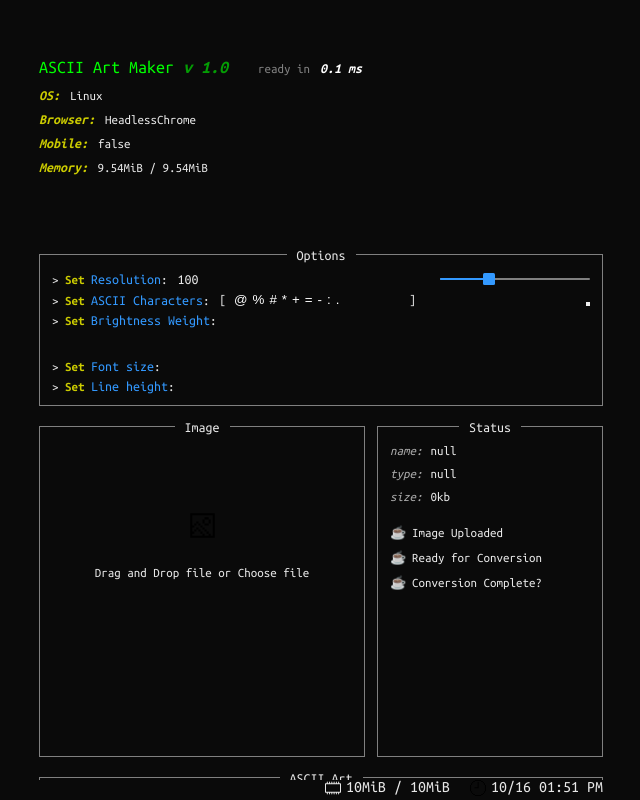
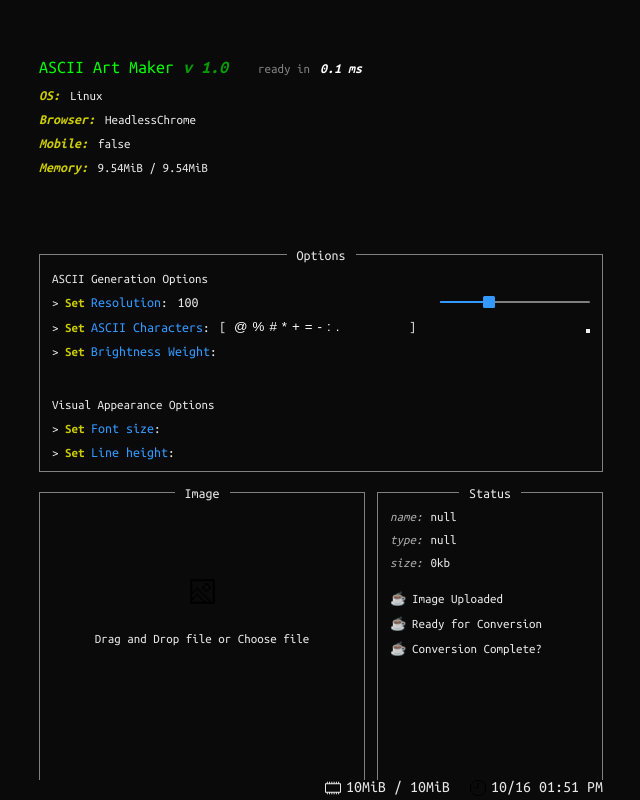
Before and after one commit to lofi-J/Ascii-Maker, a Next.js app: page /ascii/image in a window 1280 px wide. Shown: the whole page, without its empty margins (319-959 px from the left). Built offline with nearby package versions, Linux system fonts and the light colour scheme.

Commit message:
[Style] options 그룹 타이틀 추가

```diff
--- a/src/components/Options/Options.module.css
+++ b/src/components/Options/Options.module.css
@@ -6,7 +6,10 @@
     display: flex;
     flex: 1;
     flex-direction: column;
-    gap: 0.6rem;
+    gap: 1rem;
+    .title {
+      font-size: 1.3rem;
+    }
     .hr {
       border: none;
       margin: 1rem 0;
--- a/src/components/Options/Options.tsx
+++ b/src/components/Options/Options.tsx
@@ -75,6 +75,7 @@ const Options = ({onLoad, options, setOptions}: IOptionsProps) => {
   return (
     <div className={styles.container}>
       <div className={styles.options}>
+        <div className={styles.title}>ASCII Generation Options</div>
         <Option
           options={options}
           optionName={'Resolution'}
@@ -94,7 +95,8 @@ const Options = ({onLoad, options, setOptions}: IOptionsProps) => {
           setOptions={setOptions}
           optionKey={'brightnessWeight'}
         />
-        <hr className={styles.hr} />
+        <hr className={styles.hr}/>
+        <div className={styles.title}>Visual Appearance Options</div>
         <Option
           options={options}
           optionName={'Font size'}
```
